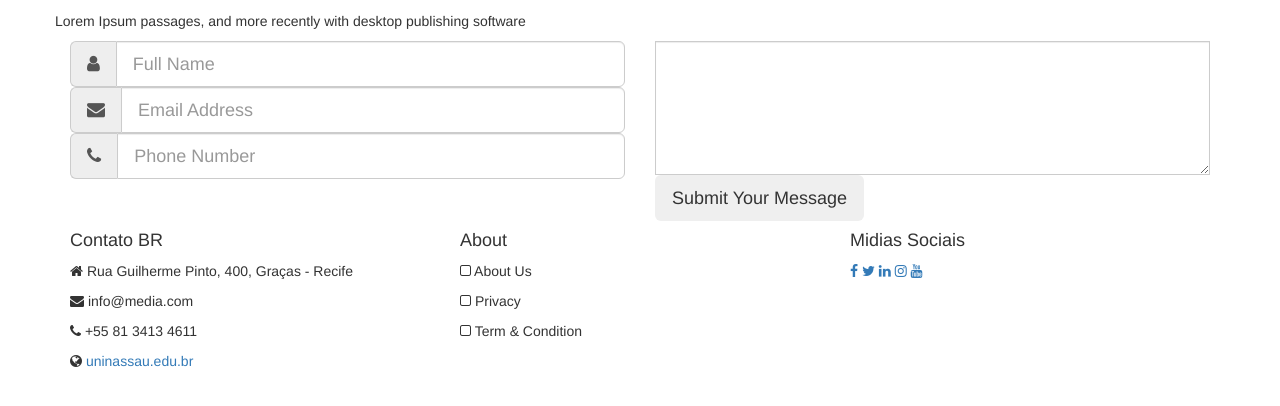
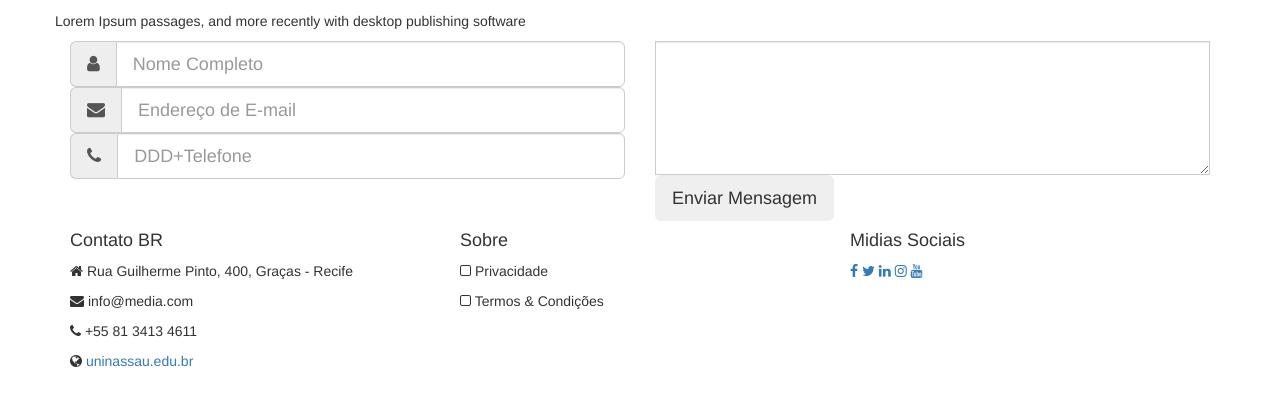
Before and after one commit to jeffersonsilvar/campeonato, a CodeIgniter app: page /campeonato/contato in a window 1280 px wide. Shown: the part 52-458 px from the top of the page. Run offline with CodeIgniter, Linux system fonts and the light colour scheme; some libraries are stand-ins or nearby versions.

Commit message:
Pagina de contato traduzida

```diff
--- a/application/views/contato/home.php
+++ b/application/views/contato/home.php
@@ -3,27 +3,27 @@
         <div id="contact" class="contact">
             <div class="container">
                 <div class="row">
-                    <h2 class="wow fadeInUp">Contact</h2>
+                    <h2 class="wow fadeInUp">Contato</h2>
                     <p class="wow fadeInUp" data-wow-delay="0.4">Lorem Ipsum passages, and more recently with desktop publishing software</p>
                     <div class="col-lg-6 col-md-6">
                         <div class="input-group input-group-lg wow fadeInUp" data-wow-delay="0.8s">
                             <span class="input-group-addon" id="sizing-addon1"><i class="fa fa-user" aria-hidden="true"></i></span>
-                            <input type="text" class="form-control" aria-describedby="sizing-addon1" placeholder="Full Name">
+                            <input type="text" class="form-control" aria-describedby="sizing-addon1" placeholder="Nome Completo">
                         </div>
                         <div class="input-group input-group-lg wow fadeInUp" data-wow-delay="1.2s">
                             <span class="input-group-addon" id="sizing-addon1"><i class="fa fa-envelope" aria-hidden="true"></i></span>
-                            <input type="text" class="form-control" aria-describedby="sizing-addon1" placeholder="Email Address">
+                            <input type="text" class="form-control" aria-describedby="sizing-addon1" placeholder="Endereço de E-mail">
                         </div>
                         <div class="input-group input-group-lg wow fadeInUp" data-wow-delay="1.6s">
                             <span class="input-group-addon" id="sizing-addon1"><i class="fa fa-phone" aria-hidden="true"></i></span>
-                            <input type="text" class="form-control" aria-describedby="sizing-addon1" placeholder="Phone Number">
+                            <input type="text" class="form-control" aria-describedby="sizing-addon1" placeholder="DDD+Telefone">
                         </div>
                     </div>
                     <div class="col-lg-6 col-md-6">
                         <div class="input-group wow fadeInUp" data-wow-delay="2s">
                             <textarea name="" id="" cols="80" rows="6" class="form-control"></textarea>
                         </div>
-                        <button class="btn btn-lg wow fadeInUp" data-wow-delay="2.4s">Submit Your Message</button>
+                        <button class="btn btn-lg wow fadeInUp" data-wow-delay="2.4s">Enviar Mensagem</button>
                     </div>
                 </div>
             </div>
--- a/application/views/template/footer.php
+++ b/application/views/template/footer.php
@@ -11,10 +11,10 @@
                 <p><i class="fa fa-globe" aria-hidden="true"><a href="http://www.uninassau.edu.br"></i> uninassau.edu.br</a></p>
             </div>
             <div class="col-lg-4 col-md-4">
-                <h4>About</h4>
-                <p><i class="fa fa-square-o" aria-hidden="true"></i> About Us</p>
-                <p><i class="fa fa-square-o" aria-hidden="true"></i> Privacy</p>
-                <p><i class="fa fa-square-o" aria-hidden="true"></i> Term & Condition</p>
+                <h4>Sobre</h4>
+                <!--<p><i class="fa fa-square-o" aria-hidden="true"></i> About Us</p>-->
+                <p><i class="fa fa-square-o" aria-hidden="true"></i> Privacidade</p>
+                <p><i class="fa fa-square-o" aria-hidden="true"></i> Termos & Condições</p>
             </div>
             <div class="col-lg-4 col-md-4">
                 <h4>Midias Sociais</h4>
```
